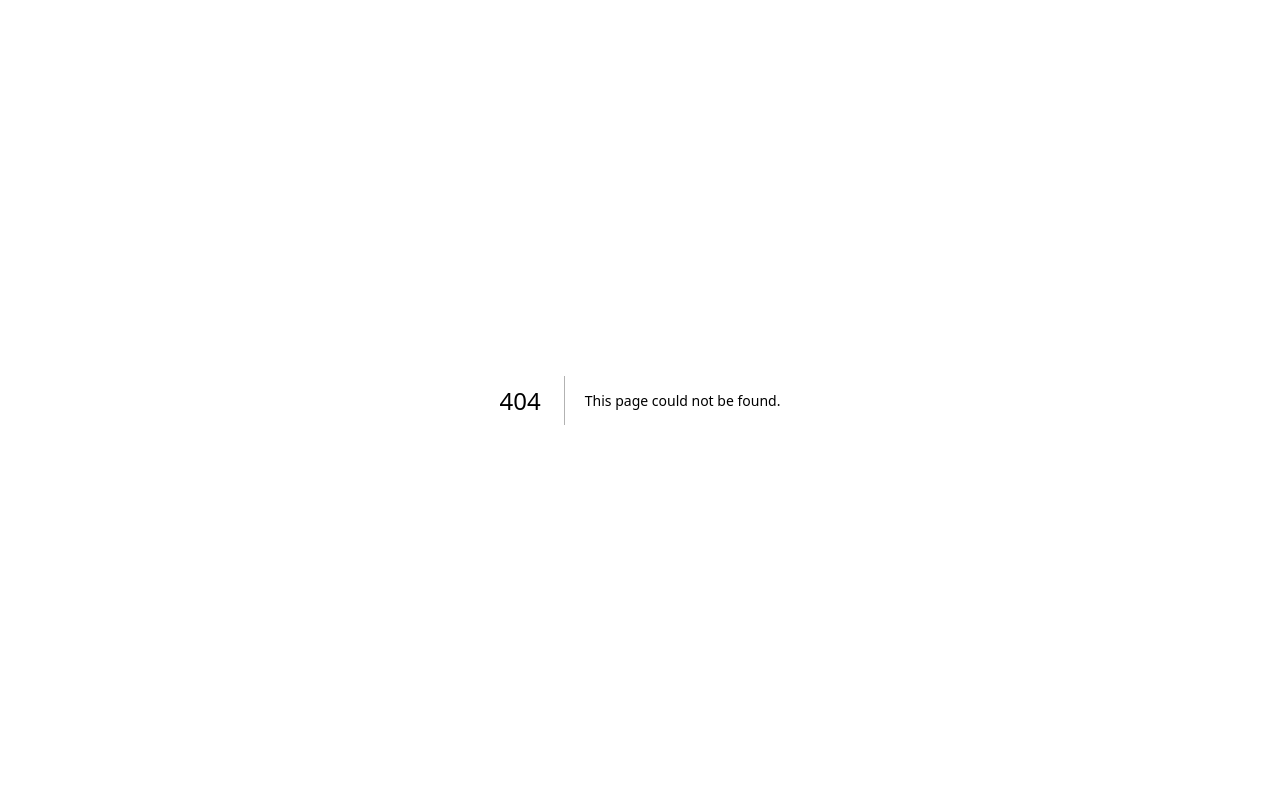
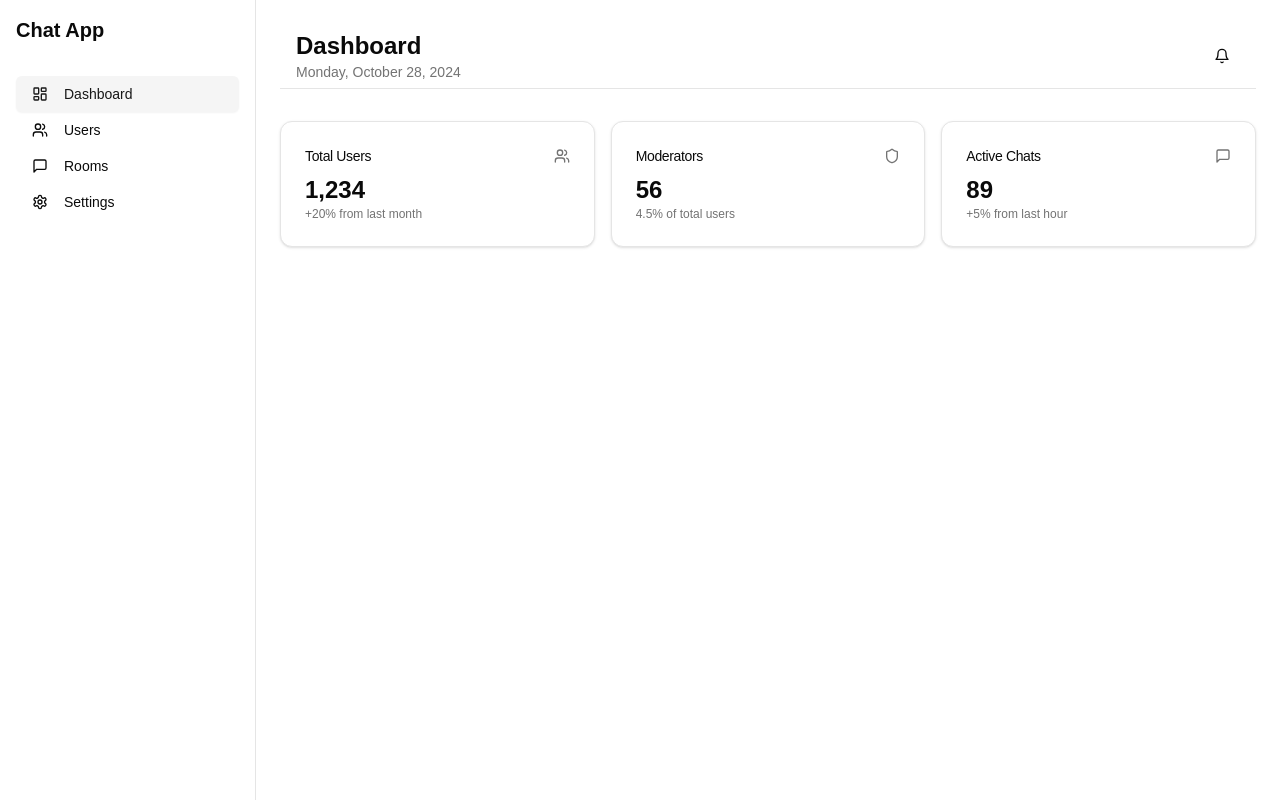
Before and after one commit to Apolos666/ChatApp, a Next.js app in the folder src/ChatApp/Webs/chatapp/: page /admin/dashboard in a window 1280 px wide. Before the commit this address had no page. Built offline with nearby package versions, Linux system fonts and the light colour scheme.

Commit message:
feat: added admin/dashboard route

```diff
--- /dev/null
+++ b/src/ChatApp/Webs/chatapp/src/app/admin/dashboard/page.tsx
@@ -0,0 +1,36 @@
+import { StatCard } from "@/components/admin/dashboard/stat-card";
+import { Users, Shield, MessageSquare } from "lucide-react";
+
+export default function DashboardPage() {
+    return (
+        <div className="mx-auto max-w-7xl space-y-6">
+            <div className="grid gap-4 md:grid-cols-3">
+                <StatCard
+                    title="Total Users"
+                    value="1,234"
+                    description="+20% from last month"
+                    icon={<Users className="h-4 w-4 text-muted-foreground" />}
+                />
+                <StatCard
+                    title="Moderators"
+                    value="56"
+                    description="4.5% of total users"
+                    icon={<Shield className="h-4 w-4 text-muted-foreground" />}
+                />
+                <StatCard
+                    title="Active Chats"
+                    value="89"
+                    description="+5% from last hour"
+                    icon={
+                        <MessageSquare className="h-4 w-4 text-muted-foreground" />
+                    }
+                />
+            </div>
+
+            <div className="grid gap-4 md:grid-cols-2">
+                {/* <UserGrowthChart />
+                <ChatActivityChart /> */}
+            </div>
+        </div>
+    );
+}
--- /dev/null
+++ b/src/ChatApp/Webs/chatapp/src/app/admin/layout.tsx
@@ -0,0 +1,20 @@
+import { Sidebar } from "@/components/admin/dashboard/sidebar"
+import { Header } from "@/components/admin/dashboard/header"
+
+export default function DashboardLayout({
+  children,
+}: {
+  children: React.ReactNode
+}) {
+  return (
+    <div className="flex min-h-screen">
+      <Sidebar />
+      <div className="flex-1">
+        <main className="p-6">
+          <Header />
+          {children}
+        </main>
+      </div>
+    </div>
+  )
+}
--- /dev/null
+++ b/src/ChatApp/Webs/chatapp/src/components/admin/dashboard/header.tsx
@@ -0,0 +1,36 @@
+"use client";
+
+import { Button } from "@/components/ui/button";
+import { Bell } from "lucide-react";
+import { usePathname } from "next/navigation";
+
+export function Header() {
+    const pathname = usePathname();
+    const currentDate = new Date().toLocaleDateString('en-US', {
+        weekday: 'long',
+        year: 'numeric',
+        month: 'long',
+        day: 'numeric'
+    });
+
+    // Convert pathname to readable title
+    const getPageTitle = (path: string) => {
+        const segments = path.split('/');
+        const lastSegment = segments[segments.length - 1];
+        return lastSegment.charAt(0).toUpperCase() + lastSegment.slice(1);
+    };
+
+    return (
+        <div className="max-w-7xl mx-auto border-b mb-8">
+            <div className="flex h-16 items-center px-4 justify-between">
+                <div>
+                    <h1 className="text-2xl font-bold">{getPageTitle(pathname)}</h1>
+                    <p className="text-sm text-muted-foreground">{currentDate}</p>
+                </div>
+                <Button variant="ghost" size="icon">
+                    <Bell className="h-5 w-5" />
+                </Button>
+            </div>
+        </div>
+    );
+}
--- /dev/null
+++ b/src/ChatApp/Webs/chatapp/src/components/admin/dashboard/sidebar.tsx
@@ -0,0 +1,59 @@
+"use client";
+
+import { Button } from "@/components/ui/button";
+import {
+    LayoutDashboard,
+    Users,
+    MessageSquare,
+    Settings,
+} from "lucide-react";
+import Link from "next/link";
+import { usePathname } from "next/navigation";
+
+const sidebarLinks = [
+    {
+        title: "Dashboard",
+        href: "/admin/dashboard",
+        icon: LayoutDashboard,
+    },
+    {
+        title: "Users",
+        href: "/admin/users",
+        icon: Users,
+    },
+    {
+        title: "Rooms",
+        href: "/admin/rooms",
+        icon: MessageSquare,
+    },
+    {
+        title: "Settings",
+        href: "/admin/settings",
+        icon: Settings,
+    },
+];
+
+export function Sidebar() {
+    const pathname = usePathname();
+
+    return (
+        <div className="w-64 border-r min-h-screen p-4">
+            <div className="font-bold text-xl mb-8">Chat App</div>
+            <nav className="space-y-2">
+                {sidebarLinks.map((link) => (
+                    <Link key={link.href} href={link.href}>
+                        <Button
+                            variant={
+                                pathname === link.href ? "secondary" : "ghost"
+                            }
+                            className="w-full justify-start"
+                        >
+                            <link.icon className="mr-2 h-4 w-4" />
+                            {link.title}
+                        </Button>
+                    </Link>
+                ))}
+            </nav>
+        </div>
+    );
+}
--- /dev/null
+++ b/src/ChatApp/Webs/chatapp/src/components/admin/dashboard/stat-card.tsx
@@ -0,0 +1,23 @@
+import { Card, CardContent, CardHeader, CardTitle } from "@/components/ui/card";
+
+interface StatCardProps {
+    title: string;
+    value: string | number;
+    description: string;
+    icon?: React.ReactNode;
+}
+
+export function StatCard({ title, value, description, icon }: StatCardProps) {
+    return (
+        <Card>
+            <CardHeader className="flex flex-row items-center justify-between space-y-0 pb-2">
+                <CardTitle className="text-sm font-medium">{title}</CardTitle>
+                {icon}
+            </CardHeader>
+            <CardContent>
+                <div className="text-2xl font-bold">{value}</div>
+                <p className="text-xs text-muted-foreground">{description}</p>
+            </CardContent>
+        </Card>
+    );
+}
```
